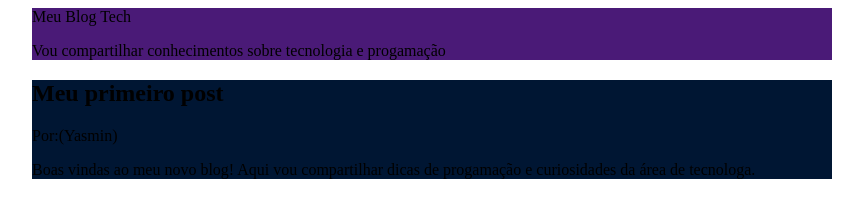
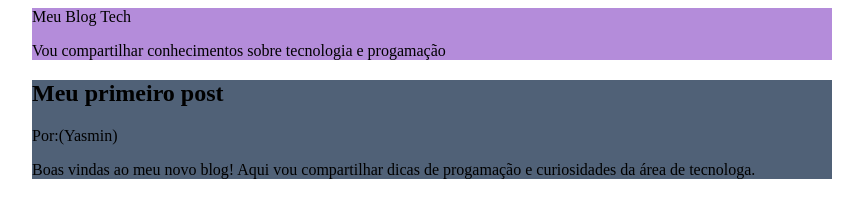
Before and after one commit to yasminoliveirasilva06-netizen/Blog-Tech-1D, a plain HTML site: page index.html in a window 1280 px wide. Shown: the whole page, without its empty margins (208-1071 px from the left). Drawn offline with Linux system fonts and the light colour scheme.

Commit message:
Atualizar

```diff
--- a/style.css
+++ b/style.css
@@ -1,13 +1,13 @@
 header {
-    background-color: rgb(74, 26, 119);
-    color:rgb(14, 82, 14)
+    background-color: rgb(180, 140, 218);
+    color:rgb(69, 119, 69)
     text-align: center;
     max-width: 800px;
     margin: 0 auto;
 }
 
 main {
-    background-color: rgb(0, 22, 51);
+    background-color: rgb(80, 97, 119);
     color: black;
     max-width: 800px;
     margin: 0 auto;
```
